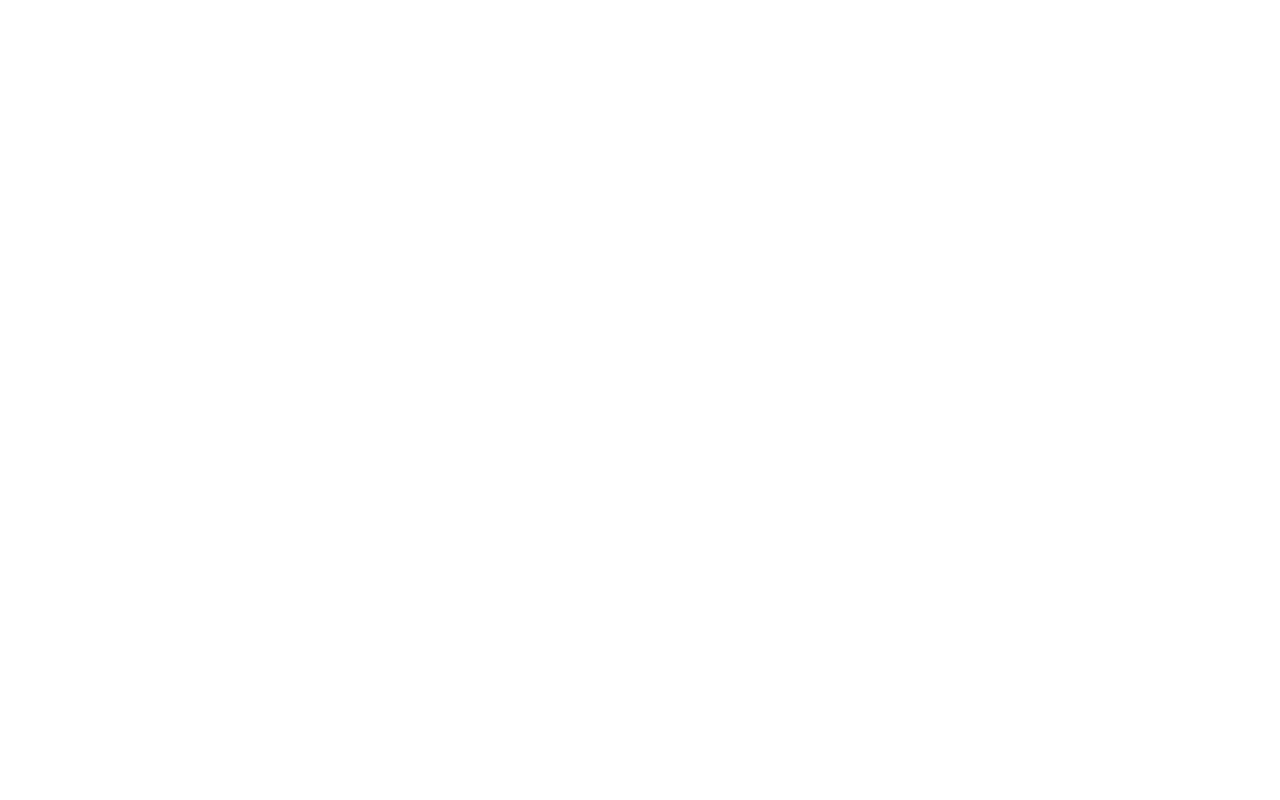
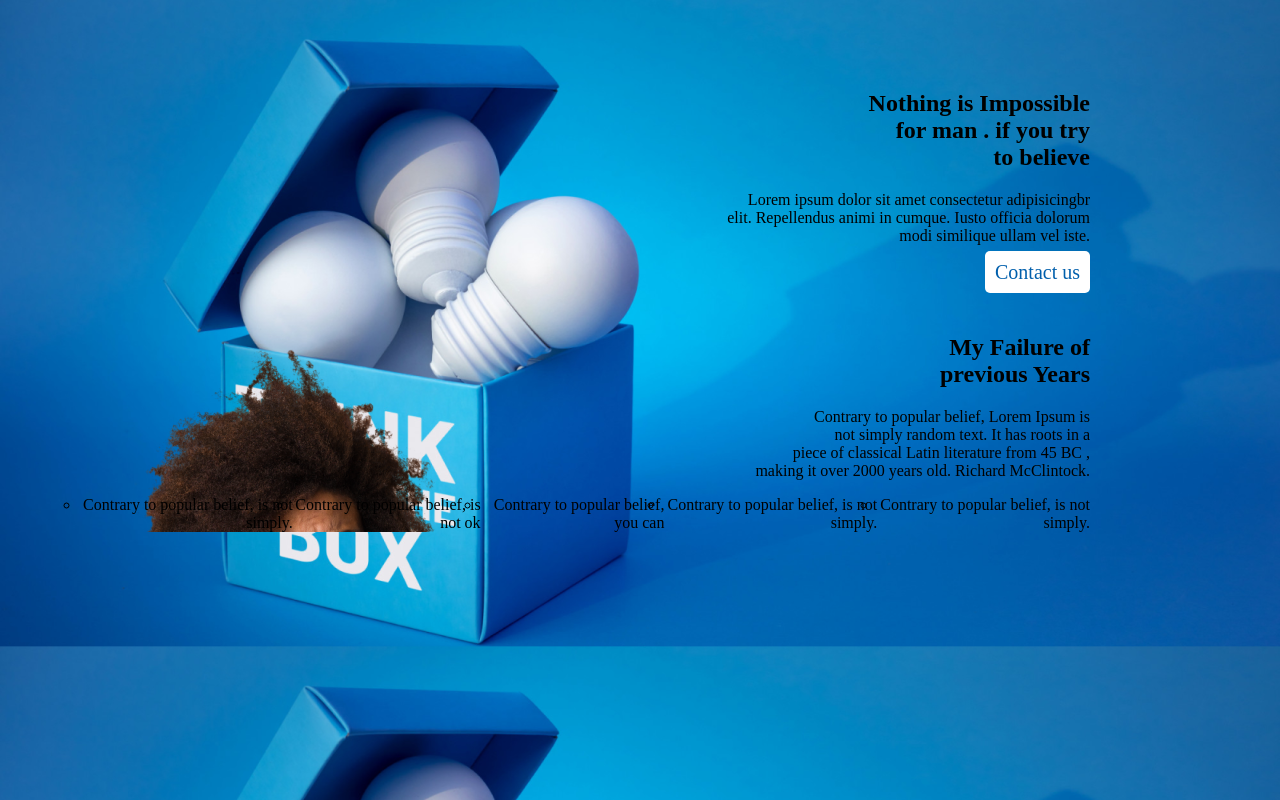
Before and after one commit to sabbirrahman0/practice-task-portfolio, a plain HTML site: page index.html in a window 1280 px wide. Drawn offline with Linux system fonts and the light colour scheme.

Commit message:
header content ok

```diff
--- a/index.html
+++ b/index.html
@@ -1,23 +1,59 @@
 <!DOCTYPE html>
 <html lang="en">
+
 <head>
     <meta charset="UTF-8">
     <meta name="viewport" content="width=device-width, initial-scale=1.0">
     <link rel="stylesheet" href="style.css">
     <title>Practice portfolio</title>
 </head>
+
 <body>
     <header>
+       <section>
+        <div class="banner-content">
+            <h1 class="header"><b>Nothing is Impossible <br> for man . if you try <br>to believe</b></h1>
+            <p class="content-description">Lorem ipsum dolor sit amet consectetur adipisicingbr <br> elit. Repellendus animi in cumque. Iusto officia dolorum <br> modi similique ullam vel iste.</p>
+            <a href="" class="btn-primary">Contact us</a>
+        </div>
+
+       </section>
+
 
     </header>
+    <main>
+        <section class="second-banner">
+            <div class="banner-content">
+                <h1 class="section-title"><b>My Failure of <br> previous Years</b></h1>
+                <p class="content-description">Contrary to popular belief, Lorem Ipsum is <br>not simply random text. It has roots in a <br> piece of classical Latin literature from 45 BC , <br> making it over 2000 years old. Richard McClintock.</p>
+                <ul class="bullet-point">
+                    <li>Contrary to popular belief, is not simply.</li>
+                    <li>Contrary to popular belief, is not ok</li>
+                    <li>Contrary to popular belief, you can</li>
+                    <li>Contrary to popular belief, is not simply.</li>
+                    <li>Contrary to popular belief, is not simply.</li>
+                </ul>
+               </div>
+        </section>
+    </main>
+    <!-- <footer>
+     <div class="footer-column">
+        <h1>Future</h1>
+        <p class="des">There are many variations of passages of Lorem Ipsum available, but the majority have suffered alteration in some form, by injected humour, or randomised words</p>
+        <h5>Email: sabbir@gmail.com</h5>
+        <h5> phone : 01500000000</h5>
+        <a href=""><img src="images/icons/twitter.png" alt=""></a>
+        <a href=""><img src="images/icons/youtube.png" alt=""></a>
+        <a href=""><img src="images/icons/fb.png" alt=""></a>
+     </div>
+     <form class="subscribe">
+        <h1>Subscribe</h1>
+        <input class="box" type="email" placeholder="Enter your email" id=""><br>
+        <button class="btn"><b>Subscribe</b></button>
 
-    <main>
-
-    </main>
-
-    <footer>
-
-    </footer>
+     </form>
+    </footer> -->
 
 </body>
+
 </html>
--- a/style.css
+++ b/style.css
@@ -0,0 +1,76 @@
+body {
+    margin: 20px;
+    padding: 20px;
+    background-image: url(images/banner/banner3.png);
+    background-size: cover;
+}
+
+.banner-content {
+    text-align: right;
+    padding-right: 150px;
+    margin-top: 50px;
+}
+
+.btn-primary {
+    background-color: #fff;
+    color: #005FAC;
+    text-align: right;
+    font-size: 20px;
+    padding: 10px 10px;
+    border-radius: 5px;
+    text-decoration: none;
+
+}
+
+.second-banner {
+    background-image: url(images/person.png);
+    background-repeat: no-repeat;
+}
+
+.banner-description {
+    font-family: Work Sans;
+    font-size: 16px;
+    font-style: normal;
+    font-weight: 400;
+    line-height: 26px;
+    display: flex;
+    width: 416px;
+    flex-direction: column;
+}
+.bullet-point{
+    list-style-type: circle;
+    display: flex;
+}
+
+/* footer hoiche konomoto */
+/*
+footer{
+    background-color: black;
+    display: flex;
+    justify-content: space-between;
+   padding: 100px 100px 50px 0px;
+}
+.des ,h1, h5{
+    color: #fff;
+}
+.btn{
+    margin-top: 20px;
+    background-color: #fff;
+    color: #F15B22;
+    padding: 10px 10px;
+}
+form h1{
+    color: white;
+}
+.footer-column{
+    margin-left: 200px;
+    margin-bottom: 50px;
+    font-style: none;
+}
+.des{
+    max-width: 400px;
+    min-width: 300px;
+}
+.subscribe{
+    margin-right: 150px;
+} */
```
Also changed, not shown: images/banner/banner1.png (added), images/banner/banner2.png (added), images/banner/banner3.png (added), images/gradient1.png (added), images/gradient2.png (added), images/gradient3.png (added), images/icons/ecom.png (added), images/icons/fb.png (added), images/icons/js.png (added), images/icons/smoke.png (added), images/icons/twitter.png (added), images/icons/web.png (added), images/icons/youtube.png (added), images/person.png (added), 1 more files.
